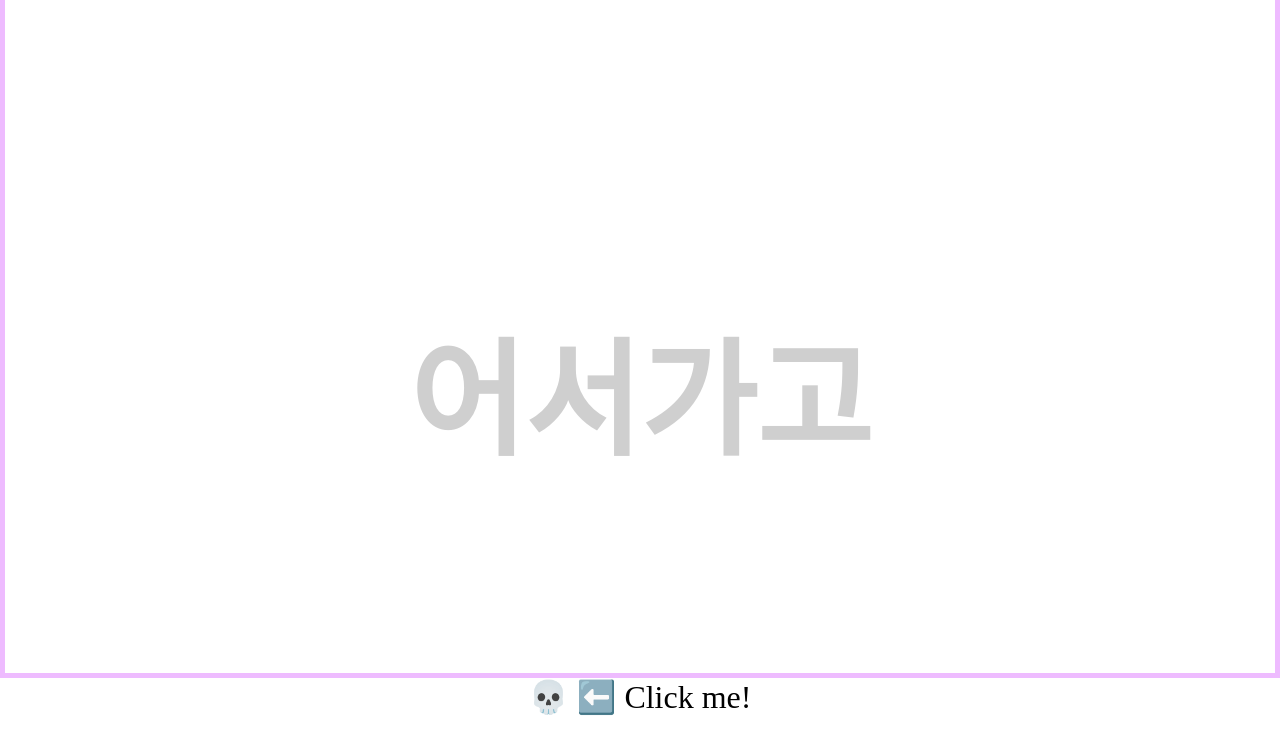
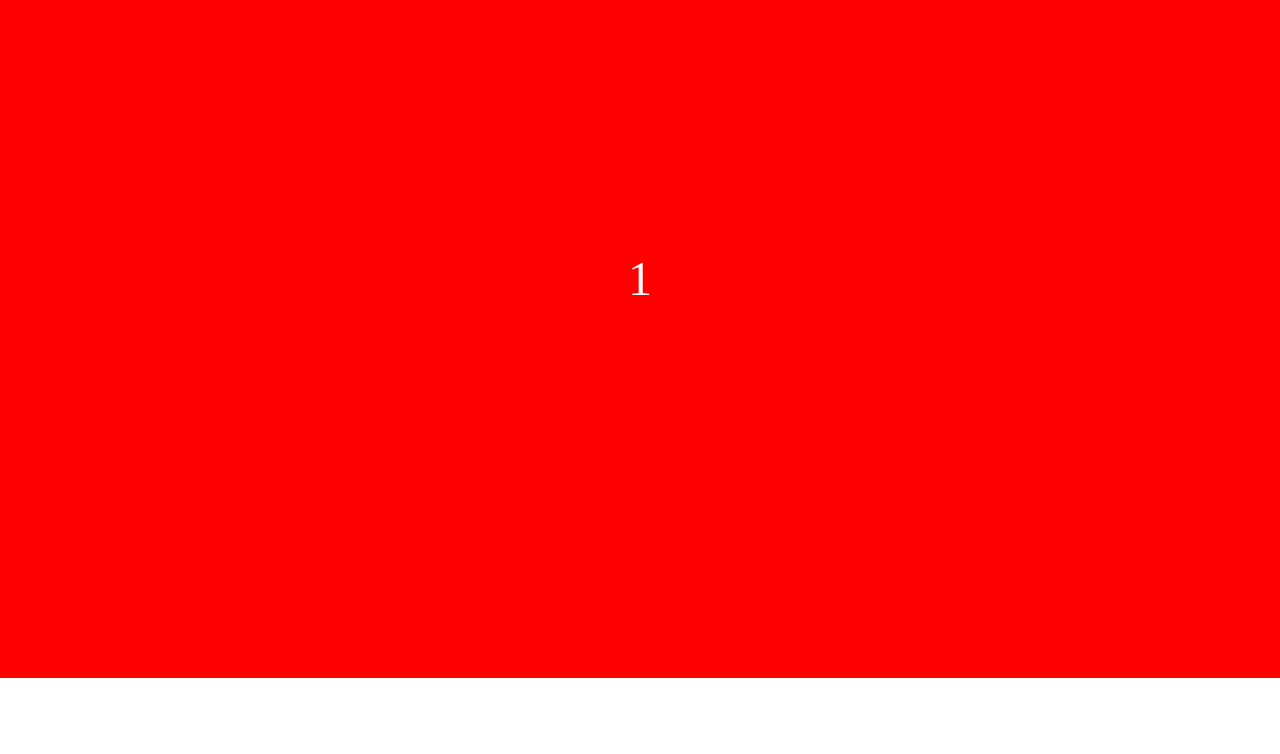
Before and after one commit to ju-nong/gsap-scroll-trigger, a React (Vite) app: page / in a window 1280 px wide. Shown: the part 3322-4076 px from the top of the page. Before the commit the page ends 4038 px from the top, so only its background shows below. Built offline with nearby package versions, Linux system fonts and the light colour scheme.

Commit message:
feat : Horizion Scope 영역 추가

```diff
--- /dev/null
+++ b/src/Horizon.tsx
@@ -0,0 +1,36 @@
+import { useLayoutEffect, useState, useRef } from "react";
+import { gsap } from "gsap";
+
+function Horizon() {
+    const [colors, setColors] = useState(["red", "orange", "yellow", "green"]);
+    const horizion = useRef<HTMLUListElement>(null);
+
+    useLayoutEffect(() => {
+        const containerWidth = horizion.current?.scrollWidth || 0;
+        gsap.to("#horizion", {
+            x: `-${containerWidth - window.innerWidth}px`,
+            smoothOrigin: false,
+            scrollTrigger: {
+                trigger: "#horizion",
+                pin: true,
+                scrub: 1,
+                end: () => `+=${containerWidth - window.innerWidth}`,
+            },
+        });
+    }, [horizion]);
+
+    return (
+        <ul className="horizon-container" id="horizion" ref={horizion}>
+            {colors.map((color, index) => (
+                <li
+                    style={{ "--bg-color": color } as React.CSSProperties}
+                    key={index}
+                >
+                    {index + 1}
+                </li>
+            ))}
+        </ul>
+    );
+}
+
+export { Horizon };
--- a/src/Intro.tsx
+++ b/src/Intro.tsx
@@ -1,9 +1,7 @@
 import { useLayoutEffect } from "react";
 import { gsap } from "gsap";
-import { ScrollTrigger } from "gsap/ScrollTrigger";
 import { Link } from "react-router-dom";
-
-gsap.registerPlugin(ScrollTrigger);
+import { Horizon } from "./Horizon";
 
 function Intro() {
     function punch(text: string) {
@@ -89,8 +87,6 @@ function Intro() {
             scale: 3,
             opacity: 0,
         });
-
-        ScrollTrigger.refresh();
     }, []);
 
     return (
@@ -118,6 +114,7 @@ function Intro() {
             <section id="section4">
                 <h1 id="rotate">돌아가용</h1>
             </section>
+            <Horizon />
             <section id="section5">
                 <h1 id="zoom-out">어서가고</h1>
             </section>
--- a/src/index.scss
+++ b/src/index.scss
@@ -23,6 +23,24 @@
     img {
         width: 200px;
         cursor: pointer;
+    }
+}
+
+.horizon-container {
+    display: flex;
+    width: 100vw;
+    height: 100vh;
+
+    > li {
+        width: 100%;
+        min-width: 100%;
+        height: 100%;
+        display: flex;
+        align-items: center;
+        justify-content: center;
+        color: #fff;
+        background-color: var(--bg-color);
+        font-size: 3rem;
     }
 }
 
--- a/src/main.tsx
+++ b/src/main.tsx
@@ -3,9 +3,13 @@ import ReactDOM from "react-dom/client";
 import App from "./App";
 import "./index.scss";
 import { BrowserRouter } from "react-router-dom";
+import { gsap } from "gsap";
+import { ScrollTrigger } from "gsap/ScrollTrigger";
+
+gsap.registerPlugin(ScrollTrigger);
 
 ReactDOM.createRoot(document.getElementById("root") as HTMLElement).render(
-    <BrowserRouter>
-        <App />
-    </BrowserRouter>,
+  <BrowserRouter>
+    <App />
+  </BrowserRouter>,
 );
--- a/src/skeleton.tsx
+++ b/src/skeleton.tsx
@@ -3,8 +3,6 @@ import View3D, { ReadyEvent } from "@egjs/react-view3d";
 import { gsap } from "gsap";
 import { ScrollTrigger } from "gsap/ScrollTrigger";
 import { Link } from "react-router-dom";
-
-gsap.registerPlugin(ScrollTrigger);
 
 function skeleton() {
     const scene = useRef<View3D>(null);
```
